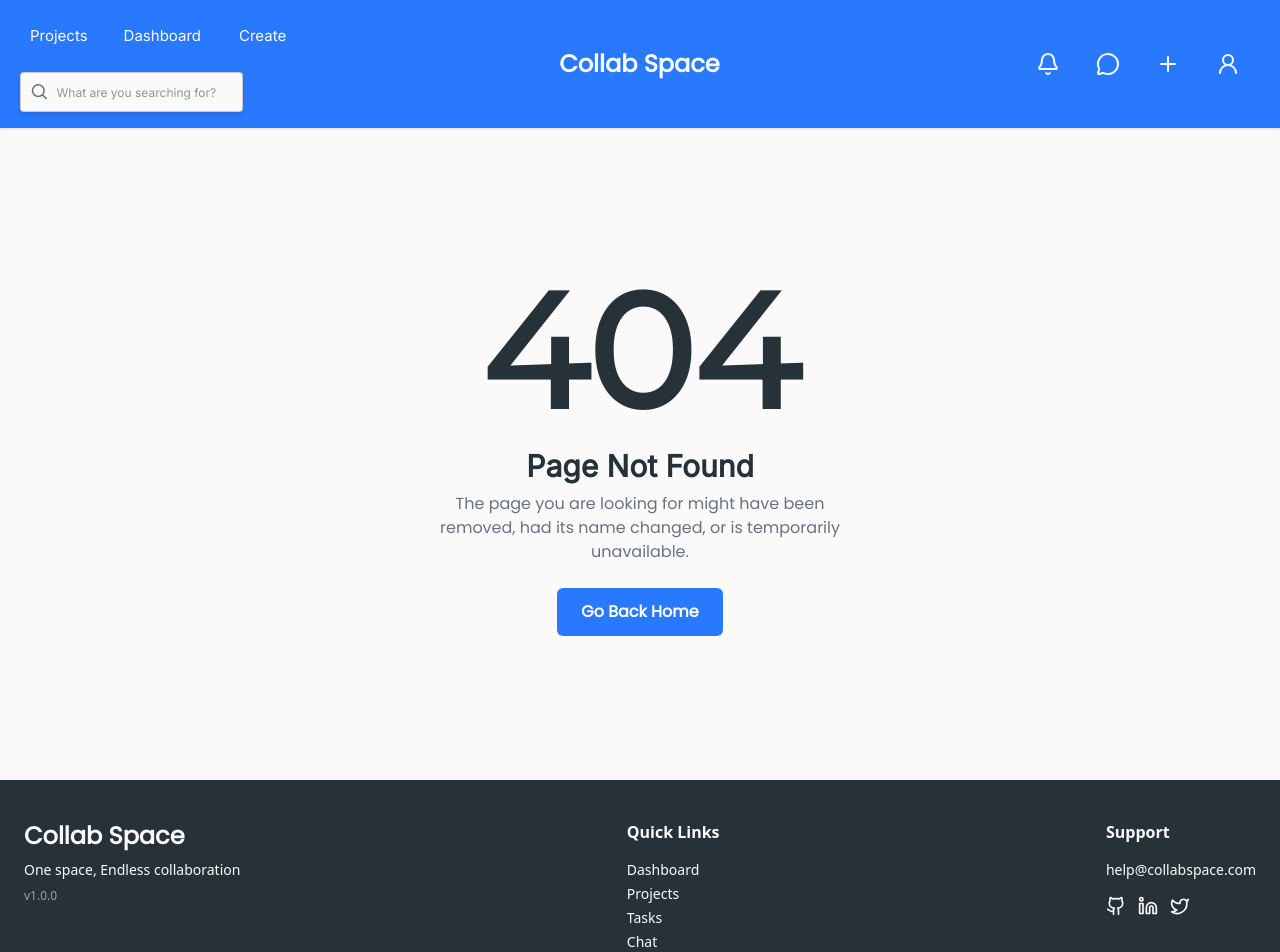
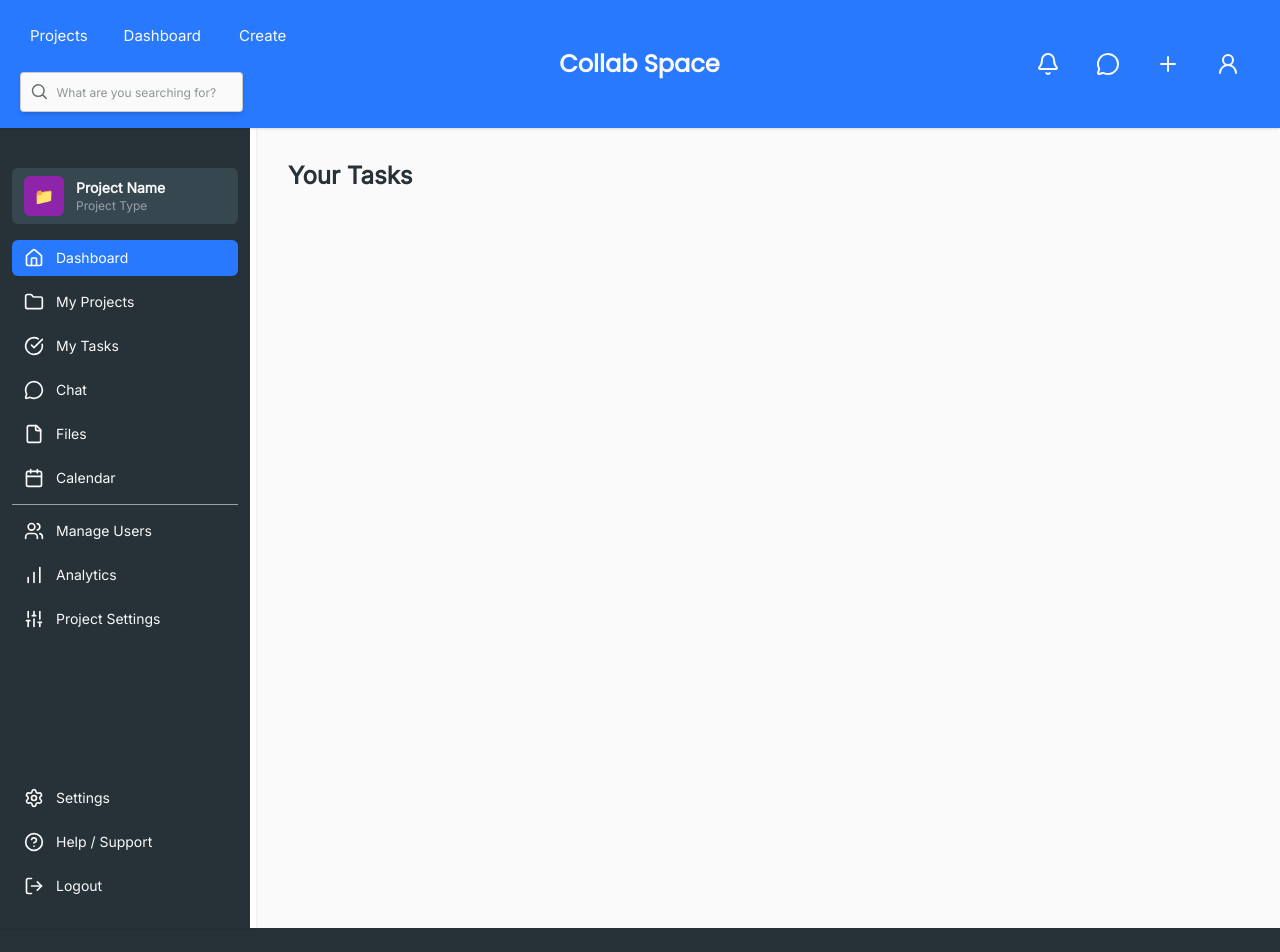
Before and after one commit to BK-Bagchi/collab-space, a React (Vite) app: page /dashboard/tasks in a window 1280 px wide. Shown: the top 952 px of the page. Built offline with nearby package versions, Linux system fonts and the light colour scheme.

Commit message:
dashboard made with sub routes and dummy pages

```diff
--- a/src/App.jsx
+++ b/src/App.jsx
@@ -1,12 +1,15 @@
 import { Routes, Route, Outlet } from "react-router-dom";
 import Footer from "./components/shared/Footer/Footer";
 import Navbar from "./components/shared/Navbar/navbar";
-import Sidebar from "./components/shared/Sidebar/Sidebar";
 import NotFound from "./components/shared/404/404";
 import Login from "./pages/Auth/Login";
 import Register from "./pages/Auth/Register";
 import SeeProfile from "./pages/UserProfile/SeeProfile";
 import Home from "./components/Home/Home";
+import Dashboard from "./pages/Dashboard/Dashboard";
+import DashboardHome from "./pages/Dashboard/Home";
+import Projects from "./pages/Dashboard/projects";
+import Tasks from "./pages/Dashboard/tasks";
 
 function Layout() {
   return (
@@ -22,10 +25,15 @@ function App() {
     <Routes>
       <Route path="/" element={<Layout />}>
         <Route index element={<Home />} />
-        <Route path="/profile" element={<SeeProfile />} />
-        <Route path="/dashboard" element={<Sidebar />} />
-        <Route path="/login" element={<Login />} />
-        <Route path="/register" element={<Register />} />
+        <Route path="profile" element={<SeeProfile />} />
+        <Route path="dashboard" element={<Dashboard />}>
+          <Route index element={<DashboardHome />} />
+          <Route path="projects" element={<Projects />} />
+          <Route path="tasks" element={<Tasks />} />
+          <Route path="*" element={<NotFound />} />
+        </Route>
+        <Route path="login" element={<Login />} />
+        <Route path="register" element={<Register />} />
         <Route path="*" element={<NotFound />} />
       </Route>
     </Routes>
--- a/src/components/shared/Sidebar/sidebarLinks.jsx
+++ /dev/null
@@ -1,39 +0,0 @@
-import {
-  Home,
-  Folder,
-  CheckCircle,
-  MessageCircle,
-  File,
-  Calendar,
-  Settings,
-  HelpCircle,
-  LogOut,
-  Users,
-  BarChart,
-  Sliders,
-} from "lucide-react";
-
-export const commonLinks = [
-  { name: "Dashboard", icon: <Home size={20} />, route: "/dashboard" },
-  { name: "My Projects", icon: <Folder size={20} />, route: "/projects" },
-  { name: "My Tasks", icon: <CheckCircle size={20} />, route: "/tasks" },
-  { name: "Chat", icon: <MessageCircle size={20} />, route: "/chat" },
-  { name: "Files", icon: <File size={20} />, route: "/files" },
-  { name: "Calendar", icon: <Calendar size={20} />, route: "/calendar" },
-];
-
-export const adminLinks = [
-  { name: "Manage Users", icon: <Users size={20} />, route: "/manage-users" },
-  { name: "Analytics", icon: <BarChart size={20} />, route: "/analytics" },
-  {
-    name: "Project Settings",
-    icon: <Sliders size={20} />,
-    route: "/project-settings",
-  },
-];
-
-export const bottomLinks = [
-  { name: "Settings", icon: <Settings size={20} />, route: "/settings" },
-  { name: "Help / Support", icon: <HelpCircle size={20} />, route: "/help" },
-  { name: "Logout", icon: <LogOut size={20} />, route: "/logout" },
-];
--- /dev/null
+++ b/src/pages/Dashboard/Dashboard.jsx
@@ -0,0 +1,21 @@
+import React from "react";
+import { Outlet } from "react-router-dom";
+import Sidebar from "./Sidebar/Sidebar";
+
+const Dashboard = () => {
+  return (
+    <div className="flex min-h-screen bg-softWhite text-charcoalGray">
+      {/* Sidebar */}
+      <div className="w-64 h-full bg-white shadow-sm body-font">
+        <Sidebar />
+      </div>
+
+      {/* Main content */}
+      <div className="flex-1 p-8 overflow-y-auto body-font">
+        <Outlet /> {/* Render selected tab here */}
+      </div>
+    </div>
+  );
+};
+
+export default Dashboard;
--- /dev/null
+++ b/src/pages/Dashboard/Home.jsx
@@ -0,0 +1,7 @@
+import React from "react";
+
+const DashboardHome = () => {
+  return <h2 className="text-2xl font-bold">Welcome to your Dashboard!</h2>;
+};
+
+export default DashboardHome;
--- /dev/null
+++ b/src/pages/Dashboard/Projects.jsx
@@ -0,0 +1,7 @@
+import React from "react";
+
+const Projects = () => {
+  return <h2 className="text-2xl font-bold">Your Projects</h2>;
+};
+
+export default Projects;
--- a/src/components/shared/Sidebar/Sidebar.jsx
+++ b/src/pages/Dashboard/Sidebar/Sidebar.jsx
@@ -1,3 +1,4 @@
+import { Link } from "react-router-dom";
 import { adminLinks, bottomLinks, commonLinks } from "./sidebarLinks";
 
 const Sidebar = () => {
@@ -5,7 +6,7 @@ const Sidebar = () => {
   const role = "Admin"; // "Admin", "PM", "Member"
 
   return (
-    <aside className="flex flex-col justify-between h-screen px-3 py-6 bg-charcoalGray text-softWhite w-[250px] body-font">
+    <aside className="flex flex-col justify-between h-screen px-3 py-6 bg-charcoalGray text-softWhite w-[250px]">
       <div>
         {/* Project Info Section */}
         <div className="flex items-center gap-3 px-3 py-2 my-4 rounded-md bg-[#37474F] hover:bg-[#455A64] transition cursor-pointer">
@@ -25,16 +26,16 @@ const Sidebar = () => {
         {/* Top Links */}
         <div className="flex flex-col gap-2">
           {commonLinks.map((link) => (
-            <a
+            <Link
               key={link.name}
-              href={link.route}
+              to={link.route}
               className={`flex items-center gap-3 px-3 py-2 rounded-md text-sm hover:bg-[#2979FF] hover:text-white transition ${
                 activeRoute === link.route ? "bg-electricBlue text-white" : ""
               }`}
             >
               {link.icon}
               <span>{link.name}</span>
-            </a>
+            </Link>
           ))}
 
           <p className="text-charcoalGray bg-gray-400 h-px">.</p>
@@ -42,9 +43,9 @@ const Sidebar = () => {
           {/* Admin/PM Extra Links */}
           {(role === "Admin" || role === "PM") &&
             adminLinks.map((link) => (
-              <a
+              <Link
                 key={link.name}
-                href={link.route}
+                to={link.route}
                 className={`flex items-center gap-3 px-3 py-2 rounded-md text-sm hover:bg-[#8E24AA] hover:text-white transition ${
                   activeRoute === link.route
                     ? "bg-vibrantPurple text-white"
@@ -53,7 +54,7 @@ const Sidebar = () => {
               >
                 {link.icon}
                 <span>{link.name}</span>
-              </a>
+              </Link>
             ))}
         </div>
       </div>
@@ -61,14 +62,14 @@ const Sidebar = () => {
       {/* Bottom Links */}
       <div className="flex flex-col gap-2">
         {bottomLinks.map((link) => (
-          <a
+          <Link
             key={link.name}
-            href={link.route}
+            to={link.route}
             className="flex items-center gap-3 px-3 py-2 rounded-md text-sm hover:bg-[#26A69A] hover:text-white transition"
           >
             {link.icon}
             <span>{link.name}</span>
-          </a>
+          </Link>
         ))}
       </div>
     </aside>
--- /dev/null
+++ b/src/pages/Dashboard/Sidebar/sidebarLinks.jsx
@@ -0,0 +1,67 @@
+import {
+  Home,
+  Folder,
+  CheckCircle,
+  MessageCircle,
+  File,
+  Calendar,
+  Settings,
+  HelpCircle,
+  LogOut,
+  Users,
+  BarChart,
+  Sliders,
+} from "lucide-react";
+
+export const commonLinks = [
+  { name: "Dashboard", icon: <Home size={20} />, route: "/dashboard" },
+  {
+    name: "My Projects",
+    icon: <Folder size={20} />,
+    route: "/dashboard/projects",
+  },
+  {
+    name: "My Tasks",
+    icon: <CheckCircle size={20} />,
+    route: "/dashboard/tasks",
+  },
+  { name: "Chat", icon: <MessageCircle size={20} />, route: "/dashboard/chat" },
+  { name: "Files", icon: <File size={20} />, route: "/dashboard/files" },
+  {
+    name: "Calendar",
+    icon: <Calendar size={20} />,
+    route: "/dashboard/calendar",
+  },
+];
+
+export const adminLinks = [
+  {
+    name: "Manage Users",
+    icon: <Users size={20} />,
+    route: "/dashboard/manage-users",
+  },
+  {
+    name: "Analytics",
+    icon: <BarChart size={20} />,
+    route: "/dashboard/analytics",
+  },
+  {
+    name: "Project Settings",
+    icon: <Sliders size={20} />,
+    route: "/dashboard/project-settings",
+  },
+];
+
+export const bottomLinks = [
+  {
+    name: "Settings",
+    icon: <Settings size={20} />,
+    route: "/dashboard/settings",
+  },
+  {
+    name: "Help / Support",
+    icon: <HelpCircle size={20} />,
+    route: "/dashboard/help",
+  },
+  { name: "Logout", icon: <LogOut size={20} />, route: "/dashboard/logout" },
+];
--- /dev/null
+++ b/src/pages/Dashboard/Tasks.jsx
@@ -0,0 +1,7 @@
+import React from "react";
+
+const Tasks = () => {
+  return <h2 className="text-2xl font-bold">Your Tasks</h2>;
+};
+
+export default Tasks;
```
